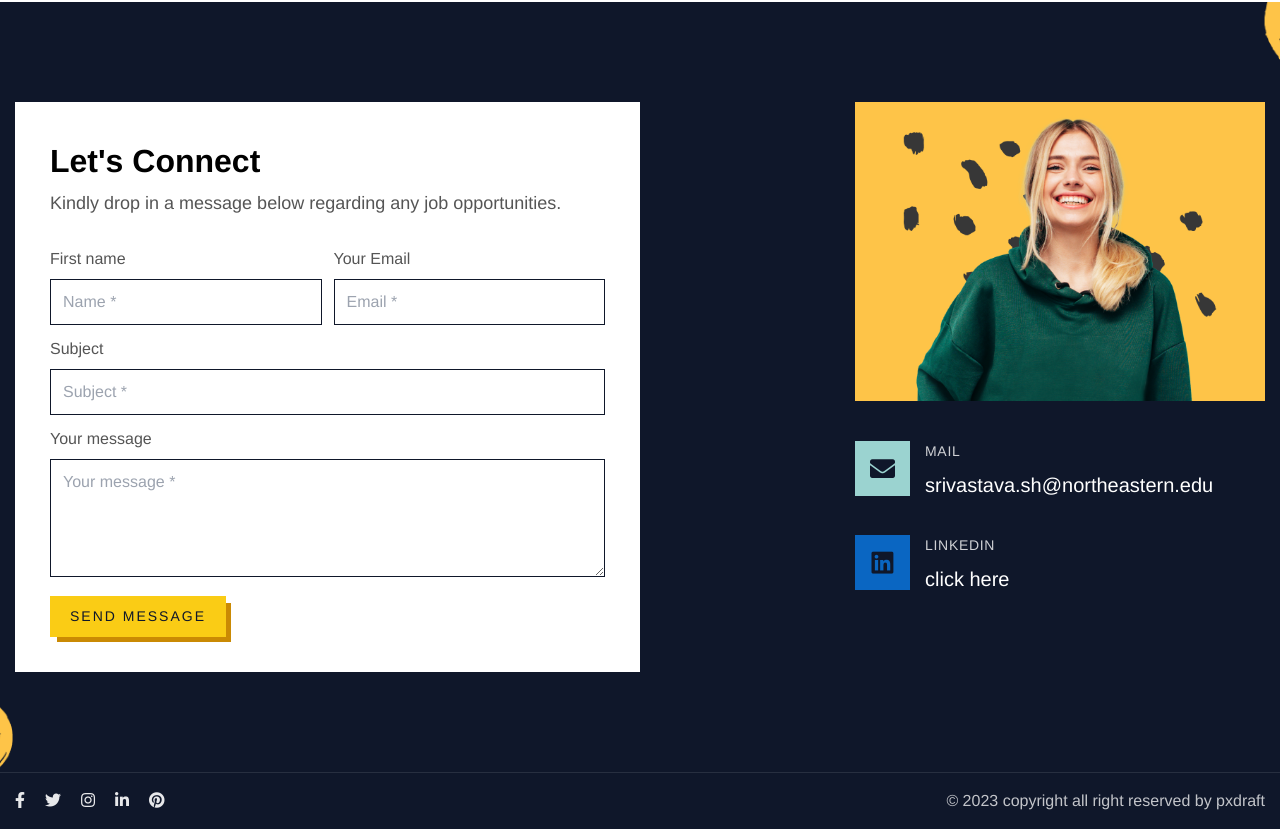
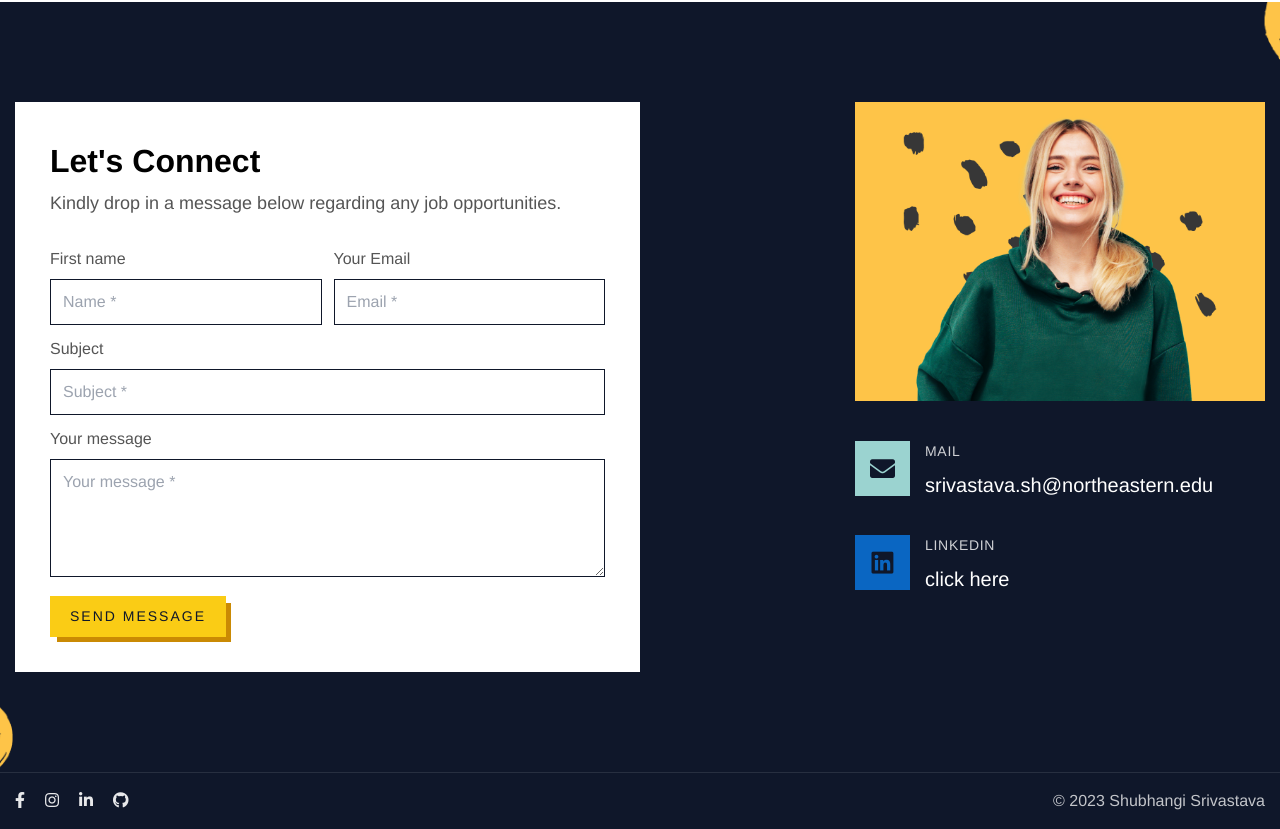
Before and after one commit to Shubhangi-Srivastava/PortfolioNew.github.io, a React (Create React App) app: page / in a window 1280 px wide. Shown: the part 6790-7619 px from the top of the page. Built offline with nearby package versions, Linux system fonts and the light colour scheme.

Commit message:
added footer and styled it along with links

```diff
--- a/src/components/Footer/footer.js
+++ b/src/components/Footer/footer.js
@@ -1,4 +1,3 @@
-
 import { Link } from "react-scroll";
 
 /*--------------------
@@ -11,15 +10,55 @@ function Footer() {
         <div className="grid grid-cols-12">
           <div className="col-span-12 md:col-span-6 flex pb-3 md:pb-0">
             <div className="flex justify-center md:justify-start w-full">
-                            <Link className="text-white text-opacity-90 hover:text-orange-600 mr-5 text-[16px]" to="#"><i className="fab fa-facebook-f"></i></Link>
-                            <Link className="text-white text-opacity-90 hover:text-orange-600 mr-5 text-[16px]" to="#"><i className="fab fa-twitter"></i></Link>
-                            <Link className="text-white text-opacity-90 hover:text-orange-600 mr-5 text-[16px]" to="#"><i className="fab fa-instagram"></i></Link>
-                            <Link className="text-white text-opacity-90 hover:text-orange-600 mr-5 text-[16px]" to="#"><i className="fab fa-linkedin-in"></i></Link>
-                            <Link className="text-white text-opacity-90 hover:text-orange-600 mr-5 text-[16px]" to="#"><i className="fab fa-pinterest"></i></Link>
+              <a
+                href="https://www.facebook.com/shubhangi.srivastava.965/"
+                target="_blank"
+                rel="noopener noreferrer"
+                className="text-white text-opacity-90 hover:text-orange-600 mr-5 text-[16px]"
+              >
+                <i className="fab fa-facebook-f"></i>
+              </a>
+              {/* <a
+                href="https://www.facebook.com/shubhangi.srivastava.965/"
+                target="_blank"
+                rel="noopener noreferrer"
+                className="text-white text-opacity-90 hover:text-orange-600 mr-5 text-[16px]"
+              >
+                <i className="fab fa-twitter"></i>
+              </a> */}
+              <a
+                href="https://www.instagram.com/shubhangi_srivastava/?next=%2F"
+                target="_blank"
+                rel="noopener noreferrer"
+                className="text-white text-opacity-90 hover:text-orange-600 mr-5 text-[16px]"
+                to="#"
+              >
+                <i className="fab fa-instagram"></i>
+              </a>
+              <a
+                href="https://www.linkedin.com/in/srivastava-shubhangi/"
+                target="_blank"
+                rel="noopener noreferrer"
+                className="text-white text-opacity-90 hover:text-orange-600 mr-5 text-[16px]"
+                to="#"
+              >
+                <i className="fab fa-linkedin-in"></i>
+              </a>
+              <a
+                href="https://github.com/Shubhangi-Srivastava"
+                target="_blank"
+                rel="noopener noreferrer"
+                className="text-white text-opacity-90 hover:text-orange-600 mr-5 text-[16px]"
+                to="#"
+              >
+                <i className="fab fa-github"></i>
+              </a>
             </div>
           </div>
           <div className="col-span-12 md:col-span-6 text-center md:text-right">
-                        <p className="m-0 text-white text-opacity-75">© 2023 copyright all right reserved by pxdraft</p>
+            <p className="m-0 text-white text-opacity-75">
+              © 2023 Shubhangi Srivastava
+            </p>
           </div>
         </div>
       </div>
```
Lines whose indentation alone changed are shown as unchanged.
